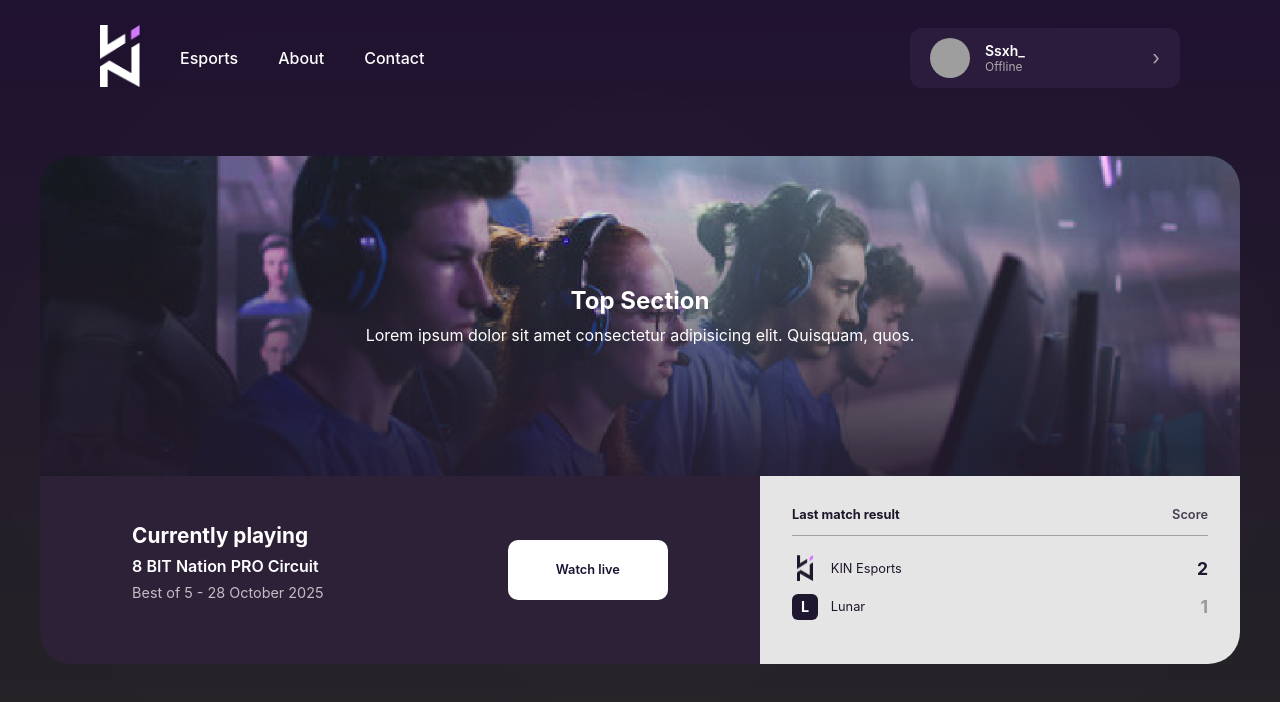
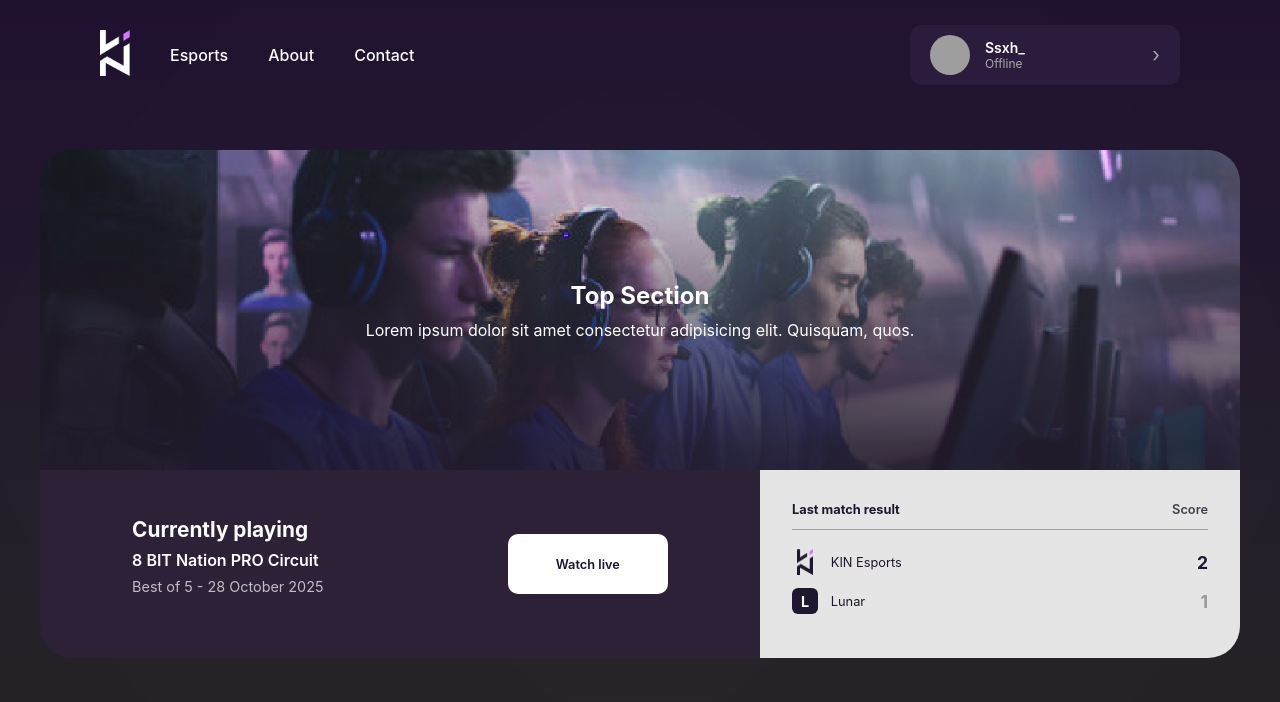
Before and after one commit to christianpuga/kin-esports, a website built with Vite: page index.html in a window 1280 px wide. Built offline with nearby package versions, Linux system fonts and the light colour scheme; no server answers; grey boxes are pictures that could not be loaded; files whose address does not match are found by name.

Commit message:
actualicé el tammaño del logo de la navbar

```diff
--- a/style.css
+++ b/style.css
@@ -53,7 +53,7 @@ body {
 
   /* Logo */
   .logo img {
-    width: 40px;
+    width: 30px;
     height: auto;
   }
 
```
